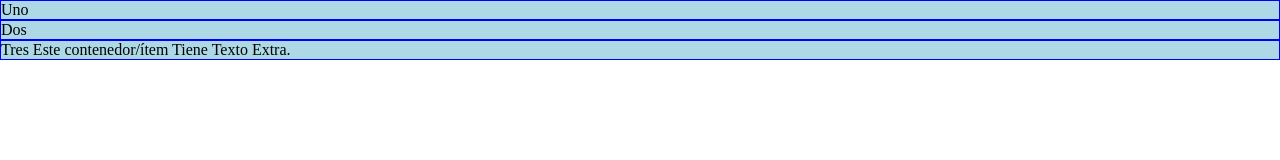
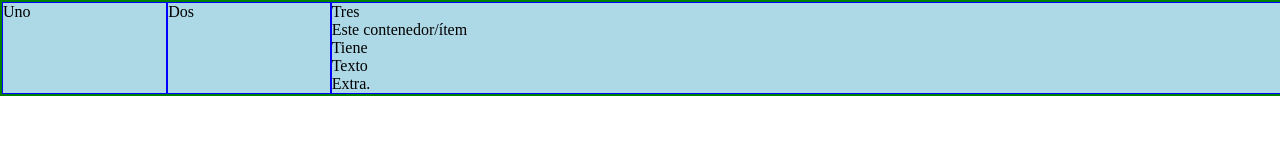
Before and after one commit to ej3mplo/ejemplo--css-flexbox, a plain HTML site: page el-contenedor-flex/index.html in a window 1280 px wide. Drawn offline with Linux system fonts and the light colour scheme.

Commit message:
elementos del contenedor flex

```diff
--- a/el-contenedor-flex/index.css
+++ b/el-contenedor-flex/index.css
@@ -1,22 +1,56 @@
 html, body {
-    margin: 0;
-    padding: 0;
+  margin: 0;
+  padding: 0;
+}
+
+/**
+ * Colores.
+ */
+.box {
+  background: lightgreen;
+  border: 2px solid green;
 }
 
 .box > * {
-   background: lightblue;
-   border: 1px solid blue;
+  background: lightblue;
+  border: 1px solid blue;
 }
+
+/**
+ * Posicionamiento.
+ */
+
+/** Contenedor Flex. */
 .box {
   display: flex;
+  width: 100vw;
   /**
   * Valores por defecto:
   *  flex-direction: row; (row | row-reverse | column | column-reverse)
-  *  flex-basis:     auto;
   *  flex-wrap:      nowrap; (nowrap | wrap)
   *
   * Abreviatura:
   *  flex-flow: [flex-direction] [flex-wrap]
   */
-  flex-flow: column nowrap;
+  flex-flow: row nowrap;
 }
+
+/** Elementos del contenedor flex. */
+.box > * {}
+
+.box > *:not(:nth-child(3)) {
+ /**
+  * Valores por defecto.
+  *  flex-grow: 0;
+  *  flex-shrink: 1;
+  *  flex-basis: auto;
+  *
+  * Abrebiatura.
+  *  flex: [flex-grow] [flex-shrink] [flex-basis]
+  */
+  flex: 1 1 auto;
+}
+
+.box > *:nth-child(3) {
+  flex: 6 1 auto;
+}
--- a/el-contenedor-flex/index.html
+++ b/el-contenedor-flex/index.html
@@ -12,10 +12,10 @@
       <div>Uno</div>
       <div>Dos</div>
       <div>Tres
-          Este contenedor/ítem
-          <!--<br>-->Tiene
-          <!--<br>-->Texto
-          <!--<br>-->Extra.
+          <br>Este contenedor/ítem
+          <br>Tiene
+          <br>Texto
+          <br>Extra.
       </div>
     </div>
   </body>
```
